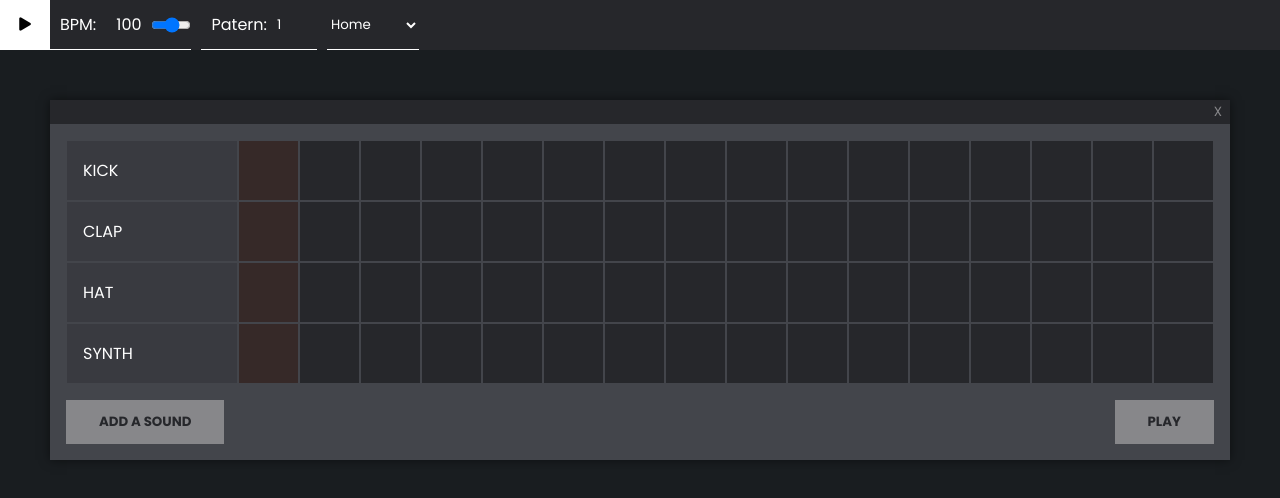
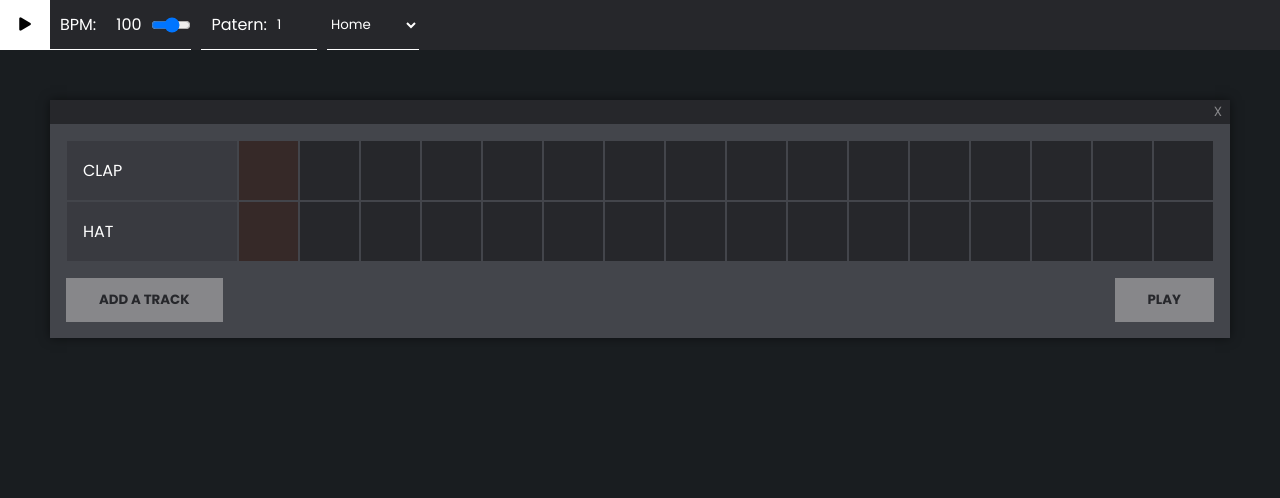
Before and after one commit to Procaillass/JamRacker, a React (Create React App) app: page / in a window 1280 px wide. Shown: the top 498 px of the page. Built offline with nearby package versions, Linux system fonts and the light colour scheme; no server answers.

Commit message:
Add track

```diff
--- a/src/Components/StepSequencer/StepSequencer.jsx
+++ b/src/Components/StepSequencer/StepSequencer.jsx
@@ -1,4 +1,4 @@
-import React, { useState, useCallback, useEffect, useRef, useContext } from "react";
+import React, { useState, useEffect, useRef, useContext } from "react";
 import "./StepSequencer.scss";
 import * as Tone from 'tone';
 
@@ -6,163 +6,102 @@ import kick from "../../Assets/Sounds/kick.wav";
 import clap from "../../Assets/Sounds/clap.wav";
 import hat from "../../Assets/Sounds/hat.wav"; // voir les sons dans tone
 import BpmContext from "../../context/bpmContext";
-import { Sampler } from "tone";
 
 function StepSequencer() {
 
-  //Récuperation du contexte et du BPM
+  /*
+   * -------------
+   * METHODS
+   * -------------
+   */
+
+   const generateSteps = (stepsNum = 16) => Array.from({ length: stepsNum }, () => 0);
+
+  // ACTIVE / DEACTIVE STEPS
+  const updateStep = (trackIdx, stepIdx) => {
+    Tone.context.resume(); // deal with "The AudioContext was not allowed to start."
+    const newTracks = [...tracks];
+    newTracks[trackIdx].steps[stepIdx] = newTracks[trackIdx].steps[stepIdx] === 0 ? 1 : 0;
+    setTracks(newTracks);
+  };
+
+  const trackToSample = (tracks) => {
+
+    const newTracks = tracks
+      .filter((el) => el.type === "sampler")
+      .map((el) => [el.index, el.sound]);
+
+    return Object.fromEntries(newTracks);
+  }
+
+  /*
+   * -------------
+   * CONTEXT
+   * -------------
+   */
+
   const bpmContext = useContext(BpmContext);
-  //Récupération du BPM
   const bpm = bpmContext.dataBpm.bpm;
 
-  let drums2 = new Tone.Sampler();
+  /*
+  * -------------
+  * STATES
+  * -------------
+  */
 
-
-// Ici pour l'ajout d'un nouveau son =>push "f0 : nomdelinstrument" dans cet objet
-const drums = new Tone.Sampler({
-  c0: kick,
-  d0: clap,
-  e0: hat
-}).toDestination();
-const synth = new Tone.PolySynth().toDestination();
-
-
-// Tableau de l'index des sons, les prochains : f0, g0 etc en rapport avec la const drums
-const trackIndex = ["c0", "d0", "e0"];
-
-// Tableau des sons, push ici le nom d'un son => ajoute une piste automatiquement
-const sounds = ["Kick", "Clap", "Hat", "synth"];
-
-// Taille de la longueur des pistes (remplacer 16 en fonction d'une taille variable)
-const generateSteps = () => Array.from({ length: 16 }, () => 0);
-
-// tracks de départ
-const initialTracks = sounds.map((t) => ({
-  name: t,
-  steps: generateSteps()
-}));
-
-  //
-  // STATES
-  //
-
-  const [playing, setPlaying] = useState(false); //lancement des pistes sur faux
-  const [tracks, setTracks] = useState(initialTracks);
+  const [playing, setPlaying] = useState(false);
   const [colIndex, setColIndex] = useState(0);
-  const [data, setData] = useState([
-    {
-      index: "c0",
-      name: "kick",
-      sound: kick,
-      type: "sampler"
-    },
+  const [steps, setSteps] = useState(16);
+  const [tracks, setTracks] = useState([
     {
       index: "d0",
       name: "clap",
       sound: clap,
-      type: "sampler"
+      type: "sampler",
+      duration: 0,
+      steps: generateSteps(steps)
     },
     {
       index: "e0",
       name: "hat",
       sound: hat,
-      type: "sampler"
+      type: "sampler",
+      duration: 0,
+      steps: generateSteps(steps)
     },
-    {
-      index: null,
-      name: "synth",
-      sound: null,
-      type: "polySynth"
-    },
-  ])
-  const [test, setTest] = useState({})
+  ]);
+  const [sampler, setSampler] = useState(new Tone.Sampler(trackToSample(tracks)).toDestination());
 
-
-  //
-  // REFS
-  //
+  /*
+   * -------------
+   * REFS
+   * -------------
+   */
 
   const stepIndex = useRef(0);
 
-  //
-  // EFFECTS
+  /*
+   * -------------
+   * HANDLERS
+   * -------------
+   */
 
-  useEffect(() =>{
-      data.map((drum) => () =>{
-          if(drum.type === "sampler"){
-            const idDrum = drum.index;
-            const sound = drum.sound;
-            setTest(new Tone.Sampler({idDrum: sound}))
-
-          }
-        });
-
-      } , [data])
-
-console.log("test",test)
-   //UseEffect du BPM
-   useEffect(() => {
-    if(bpm){
-      Tone.Transport.bpm.value = bpm;
-    }
-  }, [bpm]);
-
-  // Se lance à chaque fois que le state "playing" est updaté
-  useEffect(() => {
-    if (playing) {
-      Tone.Transport.start(); //lance les pistes
-    } else {
-      Tone.Transport.stop(); //arrête les pistes
-    }
-  }, [playing]);
-
-  // Se lance à chaque fois que le state "tracks" est updaté
-  useEffect(() => {
-    Tone.Transport.cancel();
-    Tone.Transport.scheduleRepeat((time) => {
-      tracks.forEach((track, index) => {
-        const step = track.steps[stepIndex.current];
-        if (step === 1) {
-          if (index === 3) {
-            let chord =
-              stepIndex.current < 7 ? ["c4", "d#4", "g4"] : ["a#3", "d4", "g4"];
-            synth.triggerAttackRelease(chord, 0.5);
-          } else {
-            test.triggerAttack(trackIndex[index]);
-          }
-        }
-      });
-      setColIndex(stepIndex.current);
-      stepIndex.current = (stepIndex.current + 1) % 16;
-    }, "16n");
-  }, [tracks]);
-
-  console.log("drum",drums);
-  console.log("drum2",drums2);
-  // Se lance quand l'utilisateur clique sur play
-  const handlePlaying = () => {
+   const handlePlaying = () => {
     setPlaying((playing) => !playing);
   };
 
-  // Se lance quand l'utilisateur clique sur un step
-  // React re-render le composant à chaque update du state.
-  // useCallback permet de retourner la même instance d'une fonction au re-render
-  // et de rafraichir quand lorsque les dépendances changent (ici tracks et setTracks)
-  const updateStep = useCallback(
-    (trackIndex, stepIndex) => {
-      Tone.context.resume(); // Ajouter par Mathieu, pour eviter "The AudioContext was not allowed to start."
-      const newTracks = [...tracks];
-
-      newTracks[trackIndex].steps[stepIndex] =
-        newTracks[trackIndex].steps[stepIndex] === 0 ? 1 : 0;
-      setTracks(newTracks);
-    },
-    [tracks, setTracks]
-  );
-
-  const handleAddSound = (ev) => {
+  const handleAddTrack = (ev) => {
     ev.preventDefault();
-    alert("addsound");
+    const newTrack = {
+      index: "c0",
+      name: "kick",
+      sound: kick,
+      type: "sampler",
+      duration: 0,
+      steps: generateSteps(steps)
+    };
+    setTracks([...tracks, newTrack]);
+    sampler.add("c0", kick);
   };
 
   const handleClose = (ev) => {
@@ -170,9 +109,61 @@ console.log("test",test)
     alert("close");
   };
 
+  /*
+   * -------------
+   * EFFECTS
+   * -------------
+   */
+
+   // BPM
+   useEffect(() => {
+    if(bpm){
+      Tone.Transport.bpm.value = bpm;
+    }
+  }, [bpm]);
+
+
+  // START / STOP PLAYING
+  useEffect(() => {
+    if (playing) { Tone.Transport.start(); }
+    else { Tone.Transport.stop(); }
+  }, [playing]);
+
+
   //
-  // RENDER
+  useEffect(() => {
+    console.log("did mount");
+    console.log(sampler);
+  }, [])
+
+
   //
+  useEffect(() => {
+  }, [tracks])
+
+
+  //
+  useEffect(() => {
+    Tone.Transport.cancel();
+    Tone.Transport.scheduleRepeat((time) => {
+      tracks.forEach((track, index) => {
+        const step = track.steps[stepIndex.current];
+        if (step === 1) {
+            //myDrums.triggerAttack(tracks[index].index);
+            //synth.triggerAttackRelease(["a#3", "d4", "g4"], 0.5);
+            sampler.triggerAttackRelease(tracks[index].index, track.duration);
+        }
+      });
+      setColIndex(stepIndex.current);
+      stepIndex.current = (stepIndex.current + 1) % steps;
+    }, steps+"n");
+  }, [tracks]);
+
+  /*
+  * -------------
+  * RENDER
+  * -------------
+  */
 
   return (
 
@@ -184,17 +175,17 @@ console.log("test",test)
 
         <div className="box__content">
 
-        {tracks.map((track, trackIndex) => (
-          <div className="sequencer__row" key={track.name}>
+        {tracks.map((track, trackIdx) => (
+          <div className="sequencer__row" key={trackIdx+"_"+track.name}>
             <div className="sequencer__sound">{track.name}</div>
             <div className="sequencer__track">
-              {track.steps.map((s, stepIndex) => (
+              {track.steps.map((step, stepIdx) => (
                 <div
-                  key={stepIndex}
-                  className={`sequencer__step ${s ? "sequencer__stepmarked" : ""} ${
-                    stepIndex === colIndex ? "sequencer__stepcol" : ""
+                  key={stepIdx}
+                  className={`sequencer__step ${step ? "sequencer__stepmarked" : ""} ${
+                    stepIdx === colIndex ? "sequencer__stepcol" : ""
                   }`}
-                  onClick={() => updateStep(trackIndex, stepIndex)}
+                  onClick={() => updateStep(trackIdx, stepIdx)}
                 />
               ))}
             </div>
@@ -202,7 +193,7 @@ console.log("test",test)
         ))}
 
         <div className="sequencer__controls">
-          <button className="sequencer__addsound" onClick={handleAddSound}>Add a sound</button>
+          <button className="sequencer__addtrack" onClick={handleAddTrack}>Add a track</button>
           <button className="sequencer__play" onClick={handlePlaying}>{playing ? "stop" : "play"}</button>
         </div>
 
```
Also changed, not shown: 1 other file (tests, documents, lock files or other folders).
